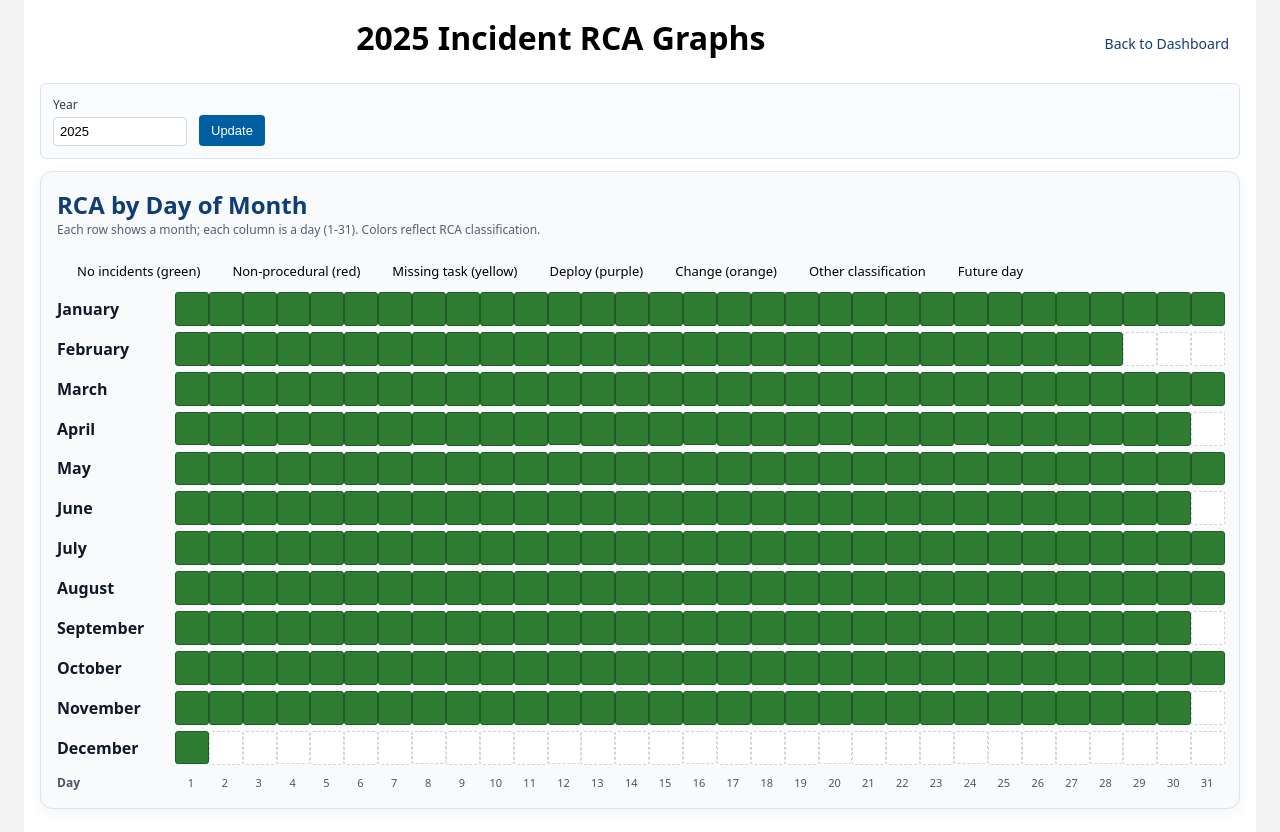
After one commit to dsackr/incident-free-days, a Flask app: page /graphs in a window 1280 px wide. The commit adds this page. Run offline with Flask 3, Linux system fonts and the light colour scheme.

Commit message:
Add RCA classification bar graph view

```diff
--- a/app.py
+++ b/app.py
@@ -1,5 +1,6 @@
 from flask import Flask, jsonify, render_template, request, redirect, send_file, url_for
 import re
+from collections import Counter, defaultdict
 from datetime import date, datetime, time, timedelta, timezone
 from zoneinfo import ZoneInfo
 import csv
@@ -605,6 +606,78 @@ def parse_datetime(raw_value):
             continue
 
     return None
+
+
+def normalize_rca_category(rca_value):
+    normalized = (rca_value or "").strip().casefold()
+
+    if "non-procedural" in normalized:
+        return "non-procedural"
+    if "missing" in normalized and "task" in normalized:
+        return "missing-task"
+    if "deploy" in normalized:
+        return "deploy"
+    if "change" in normalized:
+        return "change"
+    if normalized:
+        return "other"
+
+    return "unknown"
+
+
+def build_incident_rca_rows(incidents, year):
+    today = date.today()
+    events_by_day = defaultdict(list)
+
+    for incident in incidents:
+        incident_date = parse_date(incident.get("date") or incident.get("reported_at"))
+        if not incident_date:
+            continue
+
+        events_by_day[incident_date].append(incident)
+
+    priority = [
+        "non-procedural",
+        "missing-task",
+        "deploy",
+        "change",
+        "other",
+        "unknown",
+    ]
+
+    month_rows = []
+
+    for month in range(1, 13):
+        _, days_in_month = calendar.monthrange(year, month)
+        cells = []
+        for day in range(1, 32):
+            if day > days_in_month:
+                cells.append({"day": day, "status": "not-in-month", "label": ""})
+                continue
+
+            day_date = date(year, month, day)
+
+            if day_date > today:
+                cells.append({"day": day, "status": "future", "label": day_date.isoformat()})
+                continue
+
+            incidents_for_day = events_by_day.get(day_date, [])
+            if not incidents_for_day:
+                cells.append({"day": day, "status": "no-incidents", "label": day_date.isoformat()})
+                continue
+
+            classifications = [normalize_rca_category(inc.get("rca_classification")) for inc in incidents_for_day]
+            counts = Counter(classifications)
+            primary = min(classifications, key=lambda value: priority.index(value) if value in priority else len(priority))
+
+            details = ", ".join(f"{counts[name]} {name}" for name in priority if counts.get(name))
+            label = f"{calendar.month_name[month]} {day}: {details}" if details else day_date.isoformat()
+
+            cells.append({"day": day, "status": primary, "label": label})
+
+        month_rows.append({"month": month, "label": calendar.month_name[month], "cells": cells})
+
+    return month_rows
 
 
 def format_sync_timestamp(raw_value, tz_name="America/New_York"):
@@ -1768,6 +1841,41 @@ def render_dashboard(tab_override=None, show_config_tab=False):
     )
 
 
+@app.route("/graphs", methods=["GET"])
+def graphs_view():
+    year_param = request.args.get("year")
+
+    try:
+        year = int(year_param) if year_param else DEFAULT_YEAR
+    except ValueError:
+        year = DEFAULT_YEAR
+
+    incidents = [
+        event
+        for event in load_events(DATA_FILE)
+        if (event.get("event_type") or "Operational Incident") == "Operational Incident"
+    ]
+
+    month_rows = build_incident_rca_rows(incidents, year)
+
+    legend = [
+        {"status": "no-incidents", "label": "No incidents (green)"},
+        {"status": "non-procedural", "label": "Non-procedural (red)"},
+        {"status": "missing-task", "label": "Missing task (yellow)"},
+        {"status": "deploy", "label": "Deploy (purple)"},
+        {"status": "change", "label": "Change (orange)"},
+        {"status": "other", "label": "Other classification"},
+        {"status": "future", "label": "Future day"},
+    ]
+
+    return render_template(
+        "graphs.html",
+        year=year,
+        month_rows=month_rows,
+        legend=legend,
+    )
+
+
 @app.route("/", methods=["GET"])
 def index():
     return render_dashboard()
--- a/static/styles.css
+++ b/static/styles.css
@@ -1011,3 +1011,135 @@ h1 {
     color: #516174;
     font-size: 13px;
 }
+
+.graph-card {
+    background: #f8fafc;
+    border: 1px solid #d9e5f4;
+    border-radius: 12px;
+    padding: 16px;
+    box-shadow: 0 4px 16px rgba(15, 61, 117, 0.05);
+}
+
+.graph-card-header {
+    display: flex;
+    align-items: flex-start;
+    justify-content: space-between;
+    gap: 16px;
+    flex-wrap: wrap;
+    margin-bottom: 12px;
+}
+
+.graph-title {
+    margin: 0;
+    color: #0f3d75;
+}
+
+.graph-legend .legend-item {
+    font-size: 13px;
+}
+
+.graph-legend .legend-color {
+    width: 16px;
+    height: 16px;
+    border-radius: 4px;
+    border: none;
+}
+
+.graph-grid {
+    display: flex;
+    flex-direction: column;
+    gap: 8px;
+}
+
+.graph-row {
+    display: grid;
+    grid-template-columns: 110px 1fr;
+    align-items: center;
+    gap: 8px;
+}
+
+.graph-axis {
+    display: grid;
+    grid-template-columns: 110px 1fr;
+    align-items: center;
+    gap: 8px;
+    font-size: 12px;
+    color: #4b5563;
+}
+
+.graph-rows {
+    display: flex;
+    flex-direction: column;
+    gap: 6px;
+}
+
+.graph-bar {
+    display: grid;
+    grid-template-columns: repeat(31, minmax(14px, 1fr));
+    gap: 2px;
+}
+
+.axis-days {
+    font-size: 11px;
+    color: #4b5563;
+}
+
+.axis-day {
+    text-align: center;
+    padding: 2px 0;
+}
+
+.month-label {
+    font-weight: 600;
+    color: #111827;
+}
+
+.axis-label {
+    font-size: 12px;
+    color: #4b5563;
+}
+
+.day-cell {
+    width: 100%;
+    aspect-ratio: 1 / 1;
+    border-radius: 3px;
+    border: 1px solid #d1d5db;
+    background: #e5e7eb;
+}
+
+.day-cell.status-no-incidents {
+    background: #2e7d32;
+    border-color: #1f5b24;
+}
+
+.day-cell.status-non-procedural {
+    background: #d32f2f;
+    border-color: #9a1f1f;
+}
+
+.day-cell.status-missing-task {
+    background: #f6c744;
+    border-color: #d9a821;
+}
+
+.day-cell.status-deploy {
+    background: #8a4dd0;
+    border-color: #6d3aa8;
+}
+
+.day-cell.status-change {
+    background: #f28c38;
+    border-color: #d86f1b;
+}
+
+.day-cell.status-other {
+    background: #60a5fa;
+    border-color: #3b82f6;
+}
+
+.day-cell.status-future,
+.day-cell.status-not-in-month {
+    background: #ffffff;
+    border-style: dashed;
+    border-color: #d1d5db;
+}
--- /dev/null
+++ b/templates/graphs.html
@@ -0,0 +1,70 @@
+<!DOCTYPE html>
+<html lang="en">
+<head>
+    <meta charset="UTF-8" />
+    <title>{{ year }} Incident RCA Graphs</title>
+    <link rel="stylesheet" href="{{ url_for('static', filename='styles.css') }}" />
+</head>
+<body>
+    <div class="page">
+        <div class="page-header">
+            <h1>{{ year }} Incident RCA Graphs</h1>
+            <a class="admin-link" href="{{ url_for('index') }}">Back to Dashboard</a>
+        </div>
+
+        <form class="control-form" method="GET" action="{{ url_for('graphs_view') }}">
+            <div class="control-row">
+                <label>
+                    Year
+                    <input type="number" name="year" value="{{ year }}" min="2000" max="2100" />
+                </label>
+                <button type="submit" class="primary-button">Update</button>
+            </div>
+        </form>
+
+        <div class="graph-card">
+            <div class="graph-card-header">
+                <div>
+                    <h2 class="graph-title">RCA by Day of Month</h2>
+                    <p class="helper-text">Each row shows a month; each column is a day (1-31). Colors reflect RCA classification.</p>
+                </div>
+                <div class="legend-row graph-legend">
+                    {% for item in legend %}
+                    <span class="legend-item">
+                        <span class="legend-color status-{{ item.status }}"></span>
+                        {{ item.label }}
+                    </span>
+                    {% endfor %}
+                </div>
+            </div>
+
+            <div class="graph-grid">
+                <div class="graph-rows">
+                    {% for row in month_rows %}
+                    <div class="graph-row">
+                        <div class="month-label">{{ row.label }}</div>
+                        <div class="graph-bar" role="presentation">
+                            {% for cell in row.cells %}
+                            <div
+                                class="day-cell status-{{ cell.status }}"
+                                title="{{ cell.label }}"
+                                aria-label="{{ cell.label if cell.label else row.label ~ ' day ' ~ cell.day }}"
+                            ></div>
+                            {% endfor %}
+                        </div>
+                    </div>
+                    {% endfor %}
+                </div>
+                <div class="graph-axis">
+                    <div class="month-label axis-label">Day</div>
+                    <div class="graph-bar axis-days">
+                        {% for day in range(1, 32) %}
+                        <div class="axis-day">{{ day }}</div>
+                        {% endfor %}
+                    </div>
+                </div>
+            </div>
+        </div>
+    </div>
+</body>
+</html>
```
